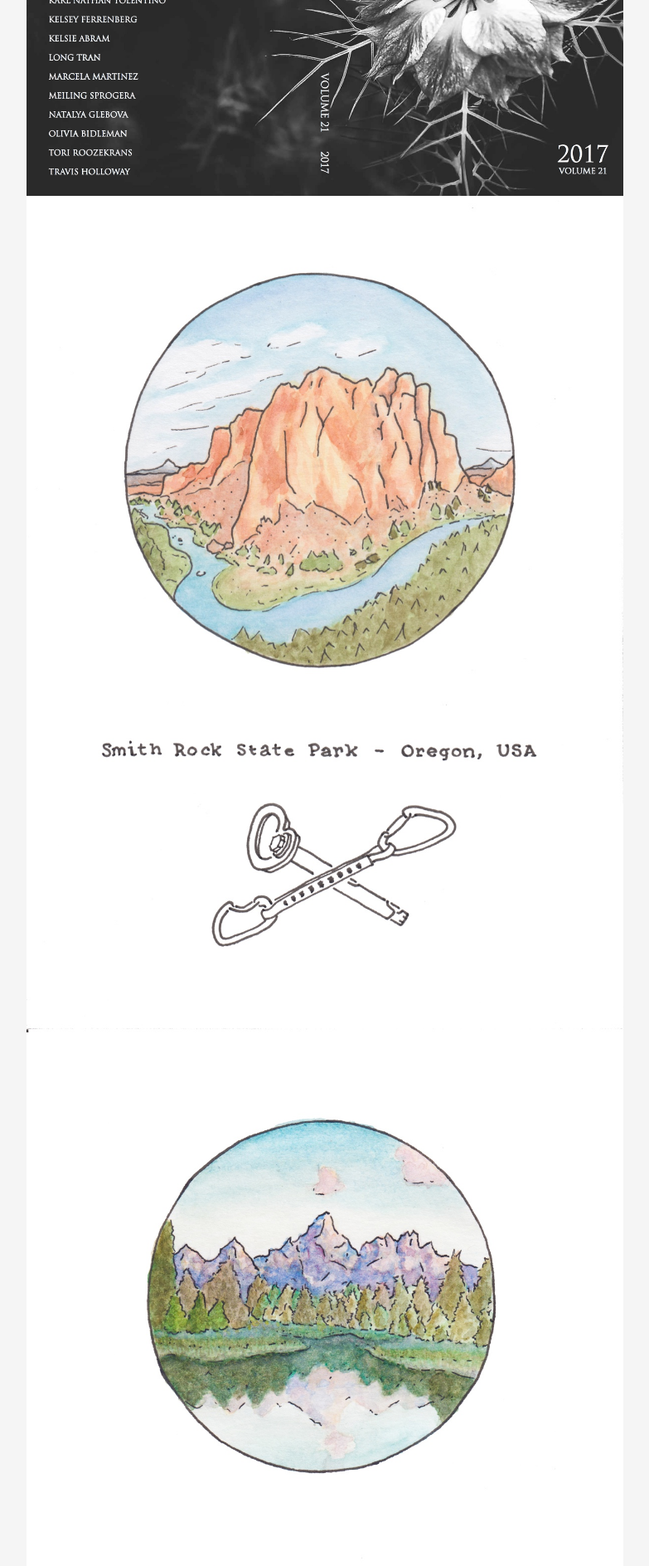
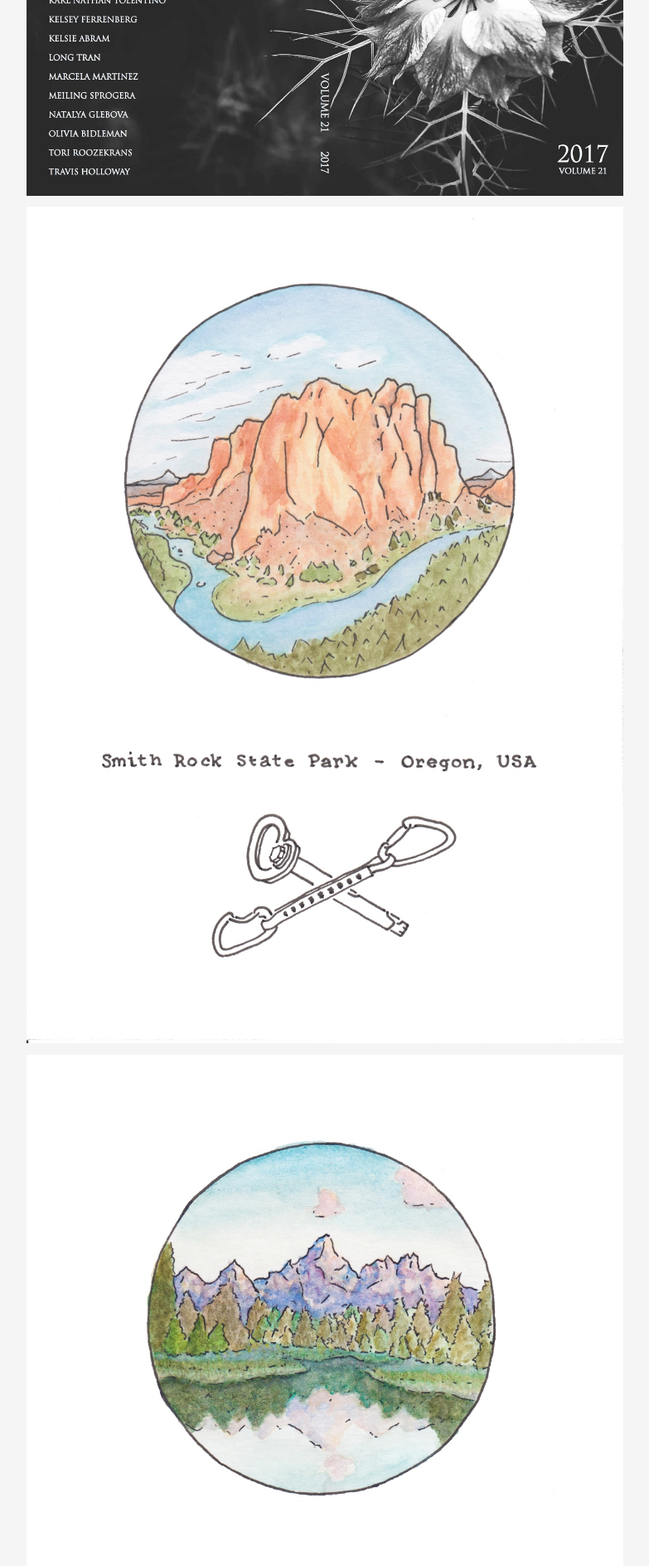
Before and after one commit to sjkilts/sjkilts.github.iold, a Jekyll site: the page built from portfolio.md, in a window 1280 px wide. Shown: the part 415-2302 px from the top of the page at 83% size, without its empty margins (248-1031 px from the left). Built offline with Jekyll 4.4.1, drawn with Linux system fonts in a browser that asks for light colours; nearby versions of some CDN libraries.

Commit message:
Update _layout.scss

```diff
--- a/_sass/_layout.scss
+++ b/_sass/_layout.scss
@@ -617,6 +617,7 @@ div.content-main {
 	height: auto;
 	max-width: 100%;
 	max-height: 90%;
+        padding-bottom: 1.5vh;
 	}
 	& a {
 	opacity: 1.0;
```
